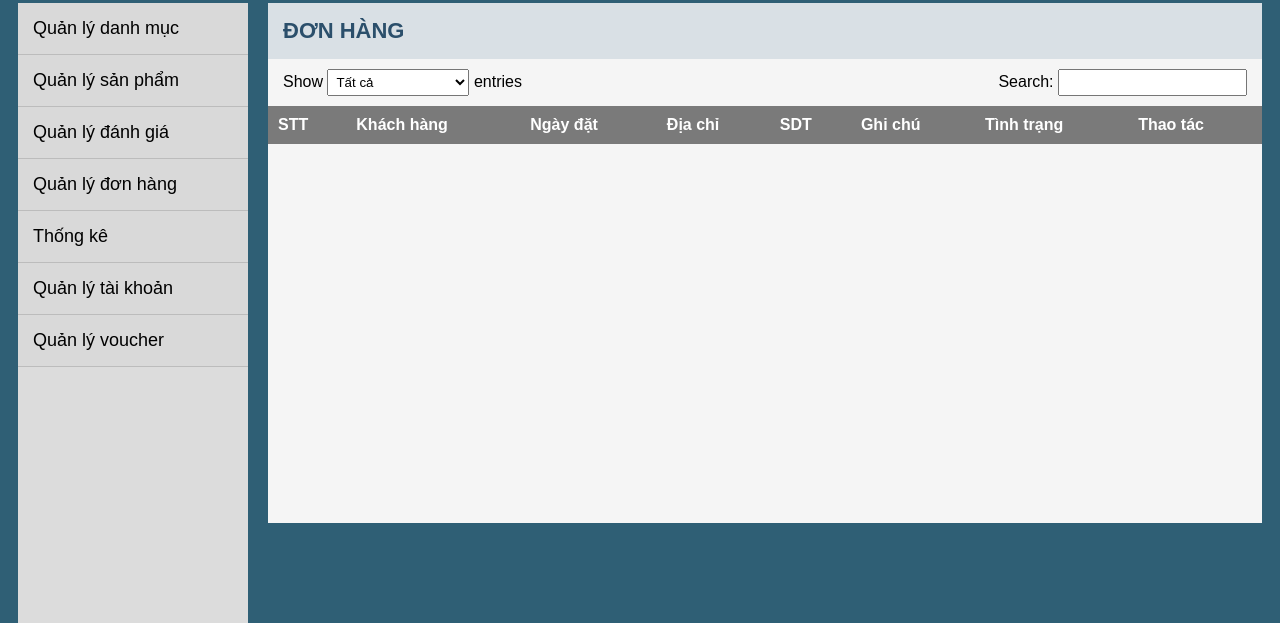
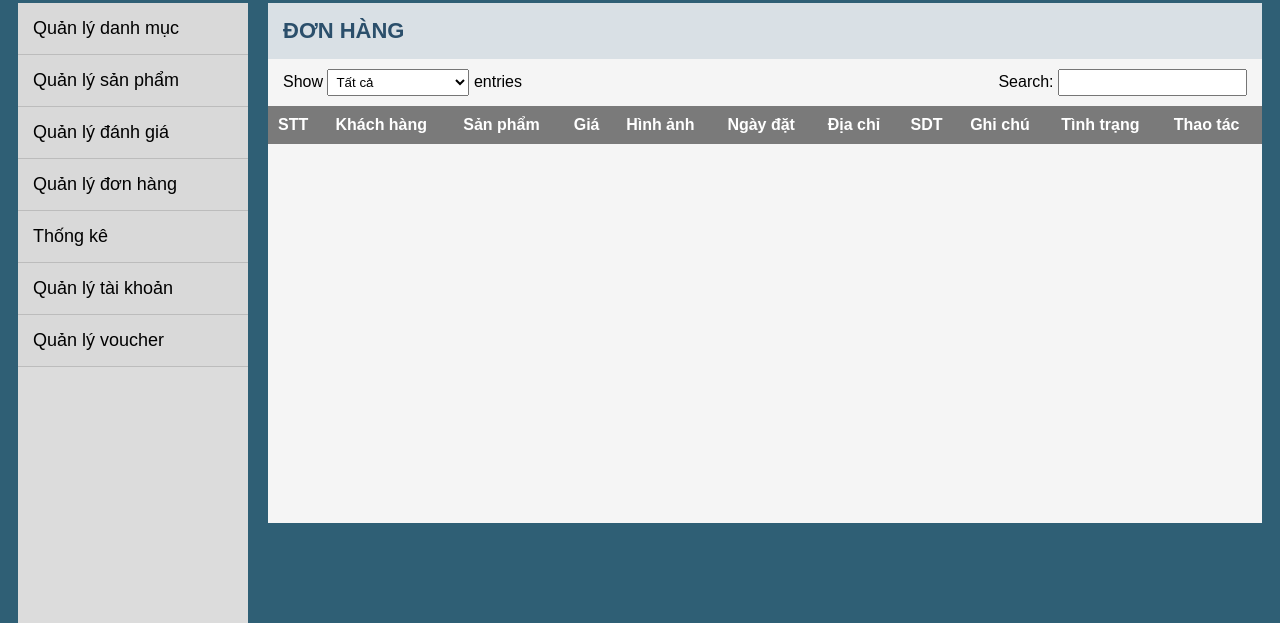
Before and after one commit to Hker2105/SE-397H, a plain HTML site: page Admin/order_management.html in a window 1280 px wide. Shown: the part 194-817 px from the top of the page. Drawn offline with Linux system fonts and the light colour scheme; no server answers.

Commit message:
Update order_management.html

```diff
--- a/Admin/order_management.html
+++ b/Admin/order_management.html
@@ -136,12 +136,14 @@
         </div>
     </div>
 
-    <!-- tận dụng toàn bộ css table cũ -->
     <table>
         <thead>
             <tr>
                 <th>STT</th>
                 <th>Khách hàng</th>
+                <th>Sản phẩm</th>
+                <th>Giá</th>
+                <th>Hình ảnh</th>
                 <th>Ngày đặt</th>
                 <th>Địa chỉ</th>
                 <th>SDT</th>
@@ -151,15 +153,8 @@
             </tr>
         </thead>
 
-        <tbody id="order-body">
-            <!-- Sau này render API -->
-        </tbody>
+        <tbody id="order-body"></tbody>
     </table>
-
-    <!-- <div class="table-footer">
-        Showing 0 to 0 of 0 entries
-    </div> -->
-
 </div>
 
 
```
